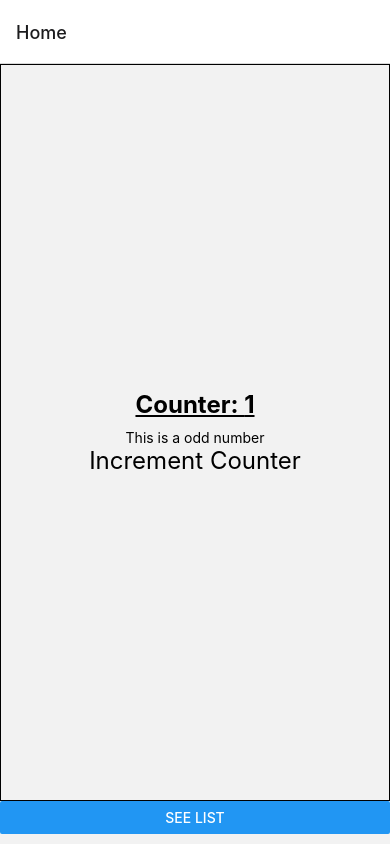
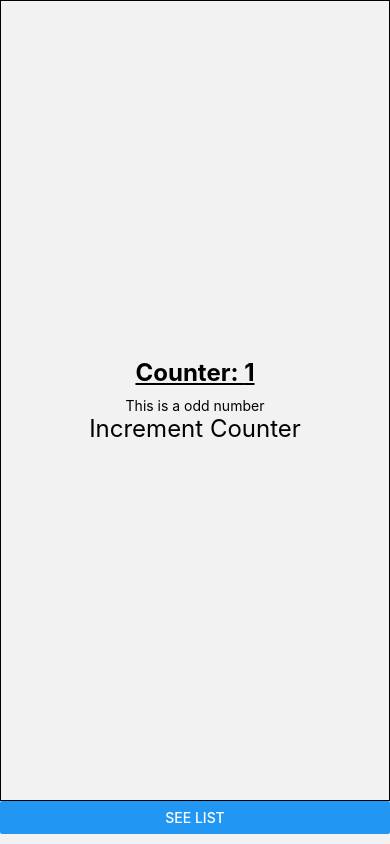
Before and after one commit to neel132/rn-training-mk, a React Native app: screen / in a window 390 px wide. Built offline with nearby package versions, Linux system fonts and the light colour scheme.

Commit message:
native navigator options

```diff
--- a/App.tsx
+++ b/App.tsx
@@ -20,8 +20,12 @@ const Stack = createNativeStackNavigator();
 function App(): JSX.Element {
   return (
     <NavigationContainer>
-      <Stack.Navigator>
-        <Stack.Screen component={Home} name='Home' />
+      <Stack.Navigator initialRouteName='Home'>
+        <Stack.Screen component={Home} name='Home'
+        options={{
+          headerShown: false,
+        }}
+        />
         <Stack.Screen component={List} name='List' />
       </Stack.Navigator>
     </NavigationContainer>
```
